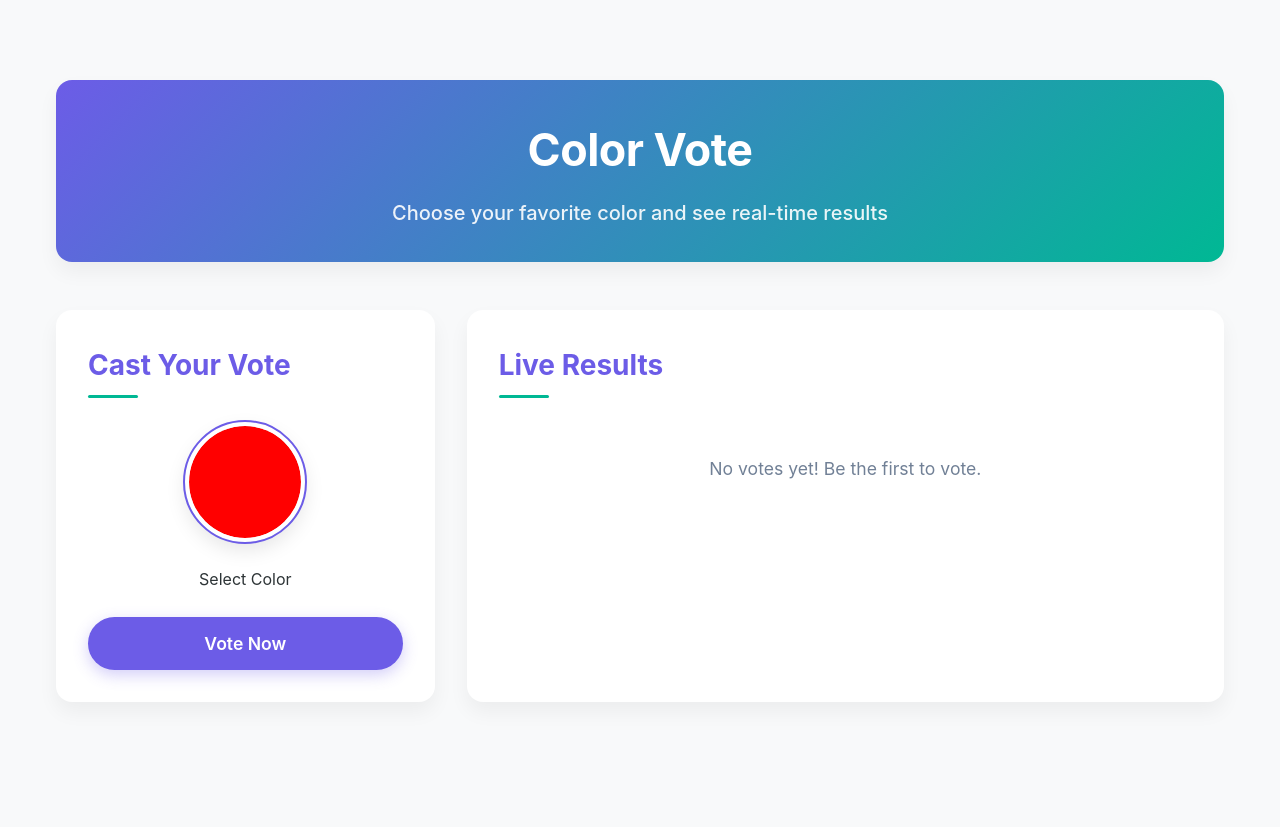
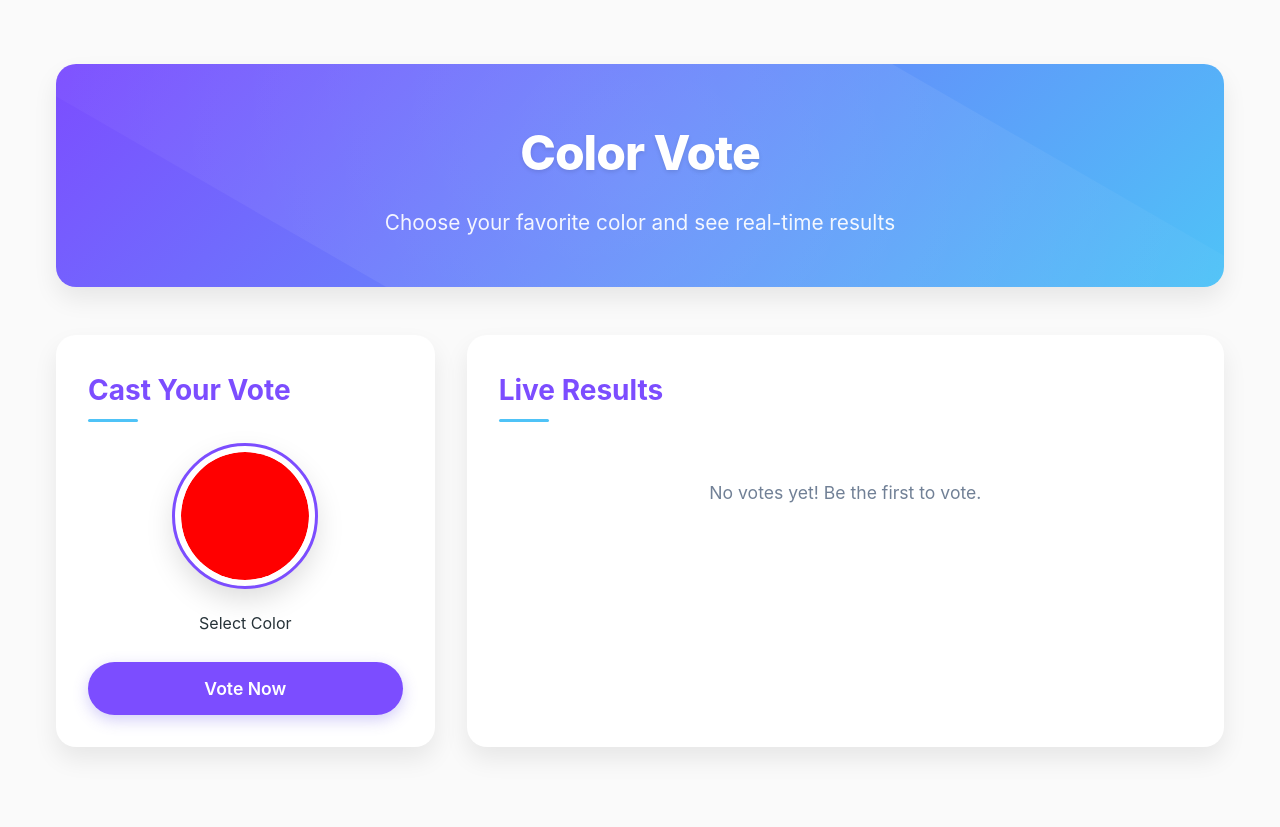
Before and after one commit to NannThiThiHein02/Cloudprojectg2, a Flask app: page / in a window 1280 px wide. Before the commit the page ends 677 px from the top, so only its background shows below. Run offline with Flask 3, Linux system fonts and the light colour scheme.

Commit message:
do something

```diff
--- a/static/style.css
+++ b/static/style.css
@@ -1,12 +1,12 @@
 :root {
-    --primary: #6C5CE7;
-    --secondary: #00B894;
-    --accent: #FD79A8;
-    --background: #F8F9FA;
-    --text: #2D3436;
+    --primary: #7C4DFF;
+    --secondary: #4FC3F7;
+    --accent: #FF80AB;
+    --background: #FAFAFA;
+    --text: #263238;
     --card-bg: #FFFFFF;
-    --shadow: 0 10px 20px rgba(0,0,0,0.05);
-    --radius: 16px;
+    --shadow: 0 12px 24px rgba(0,0,0,0.08);
+    --radius: 20px;
 }
 
 @import url('https://fonts.googleapis.com/css2?family=Inter:wght@400;500;600;700&display=swap');
@@ -34,25 +34,43 @@ body {
 
 header {
     text-align: center;
-    margin: 3rem 0;
-    padding: 2rem;
+    margin: 2rem 0 3rem;
+    padding: 3rem 2rem;
     background: linear-gradient(135deg, var(--primary), var(--secondary));
     border-radius: var(--radius);
     color: white;
     box-shadow: var(--shadow);
+    position: relative;
+    overflow: hidden;
+}
+
+header::before {
+    content: '';
+    position: absolute;
+    top: -50%;
+    left: -50%;
+    width: 200%;
+    height: 200%;
+    background: radial-gradient(circle, rgba(255,255,255,0.1) 0%, transparent 70%);
+    transform: rotate(30deg);
 }
 
 header h1 {
-    font-size: 2.8rem;
-    font-weight: 700;
-    margin-bottom: 0.5rem;
-    letter-spacing: -0.5px;
+    font-size: 3rem;
+    font-weight: 800;
+    margin-bottom: 0.75rem;
+    letter-spacing: -1px;
+    position: relative;
+    text-shadow: 0 2px 4px rgba(0,0,0,0.1);
 }
 
 .subtitle {
-    font-size: 1.25rem;
-    opacity: 0.9;
-    font-weight: 500;
+    font-size: 1.3rem;
+    opacity: 0.92;
+    font-weight: 400;
+    max-width: 600px;
+    margin: 0 auto;
+    line-height: 1.6;
 }
 
 main {
@@ -113,20 +131,22 @@ h2::after {
 }
 
 input[type="color"] {
-    width: 120px;
-    height: 120px;
+    width: 140px;
+    height: 140px;
     border: none;
     border-radius: 50%;
     cursor: pointer;
     padding: 0;
-    box-shadow: 0 8px 20px rgba(0,0,0,0.1);
-    transition: transform 0.3s ease;
-    border: 4px solid white;
-    outline: 2px solid var(--primary);
+    box-shadow: 0 12px 30px rgba(0,0,0,0.15);
+    transition: all 0.3s cubic-bezier(0.175, 0.885, 0.32, 1.275);
+    border: 6px solid white;
+    outline: 3px solid var(--primary);
+    background: white;
 }
 
 input[type="color"]:hover {
-    transform: scale(1.05);
+    transform: scale(1.08) rotate(5deg);
+    box-shadow: 0 15px 35px rgba(0,0,0,0.2);
 }
 
 input[type="color"]::-webkit-color-swatch-wrapper {
@@ -222,22 +242,28 @@ input[type="color"]::-webkit-color-swatch {
     border-radius: 10px;
     transition: width 0.8s cubic-bezier(0.22, 0.61, 0.36, 1);
     position: relative;
+    display: flex;
+    align-items: center;
+    justify-content: flex-end;
+    padding-right: 12px;
 }
 
 .vote-count {
-    position: absolute;
-    left: 10px;
+    position: relative;
     color: white;
-    font-size: 0.75rem;
+    font-size: 0.85rem;
     font-weight: 600;
-    line-height: 20px;
-    mix-blend-mode: difference;
+    text-shadow: 0 1px 2px rgba(0,0,0,0.3);
+    z-index: 2;
 }
 
 .vote-percent {
-    font-weight: 700;
+    font-weight: 800;
     color: var(--primary);
-    font-size: 1.1rem;
+    font-size: 1.2rem;
+    margin-left: auto;
+    min-width: 70px;
+    text-align: right;
 }
 
 .no-votes {
```
